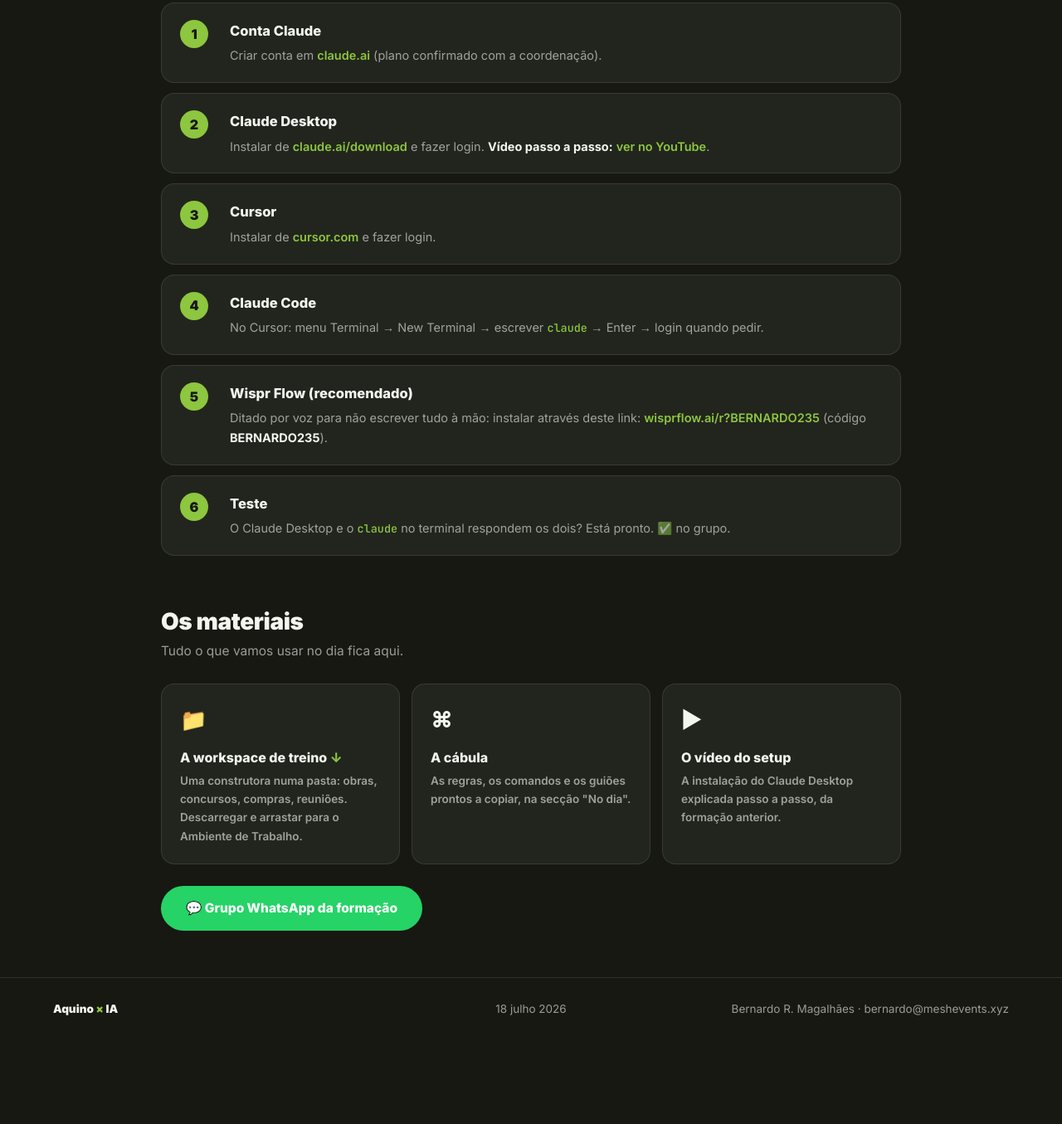
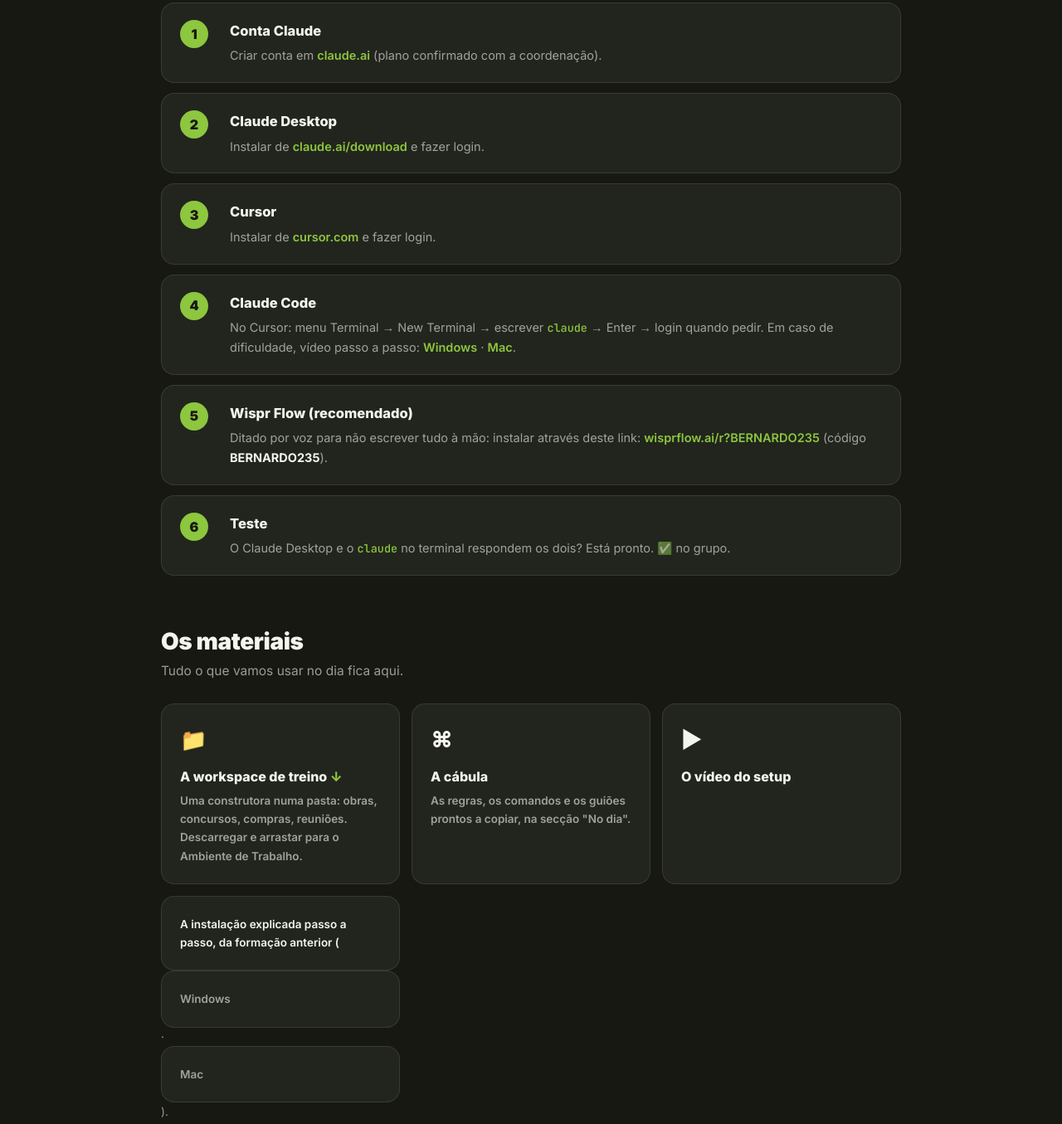
Before and after one commit to Coansss1/formacao-aquino, a plain HTML site: page index.html in a window 1280 px wide. Shown: the part 682-2037 px from the top of the page at 83% size. Before the commit the page ends 1935 px from the top, so only its background shows below. Drawn offline with Linux system fonts and the light colour scheme.

Commit message:
add YouTube install videos (Windows/Mac) from May pre-requisites email

```diff
--- a/index.html
+++ b/index.html
@@ -116,9 +116,9 @@
   <p class="sec-sub">Instalar e testar antes de dia 16. Qualquer problema, é dizer no grupo e resolvemos à distância.</p>
   <div class="steps">
     <div class="step"><div class="n">1</div><div><h3>Conta Claude</h3><p>Criar conta em <a href="https://claude.ai" target="_blank">claude.ai</a> (plano confirmado com a coordenação).</p></div></div>
-    <div class="step"><div class="n">2</div><div><h3>Claude Desktop</h3><p>Instalar de <a href="https://claude.ai/download" target="_blank">claude.ai/download</a> e fazer login. <b style="color:var(--paper)">Vídeo passo a passo:</b> <a href="[LINK-VIDEO-YOUTUBE]" target="_blank">ver no YouTube</a>.</p></div></div>
+    <div class="step"><div class="n">2</div><div><h3>Claude Desktop</h3><p>Instalar de <a href="https://claude.ai/download" target="_blank">claude.ai/download</a> e fazer login.</p></div></div>
     <div class="step"><div class="n">3</div><div><h3>Cursor</h3><p>Instalar de <a href="https://cursor.com" target="_blank">cursor.com</a> e fazer login.</p></div></div>
-    <div class="step"><div class="n">4</div><div><h3>Claude Code</h3><p>No Cursor: menu Terminal → New Terminal → escrever <code>claude</code> → Enter → login quando pedir.</p></div></div>
+    <div class="step"><div class="n">4</div><div><h3>Claude Code</h3><p>No Cursor: menu Terminal → New Terminal → escrever <code>claude</code> → Enter → login quando pedir. Em caso de dificuldade, vídeo passo a passo: <a href="https://youtube.com/watch?v=CaHTlfHWd8U" target="_blank">Windows</a> · <a href="https://youtu.be/uPpj6CZ6LLo" target="_blank">Mac</a>.</p></div></div>
     <div class="step"><div class="n">5</div><div><h3>Wispr Flow (recomendado)</h3><p>Ditado por voz para não escrever tudo à mão: instalar através deste link: <a href="https://wisprflow.ai/r?BERNARDO235" target="_blank">wisprflow.ai/r?BERNARDO235</a> (código <b style="color:var(--paper)">BERNARDO235</b>).</p></div></div>
     <div class="step"><div class="n">6</div><div><h3>Teste</h3><p>O Claude Desktop e o <code>claude</code> no terminal respondem os dois? Está pronto. ✅ no grupo.</p></div></div>
   </div>
@@ -128,7 +128,7 @@
   <div class="res">
     <a href="workspace-treino.zip" download><div class="ico">📁</div><h3>A workspace de treino <em>↓</em></h3><p>Uma construtora numa pasta: obras, concursos, compras, reuniões. Descarregar e arrastar para o Ambiente de Trabalho.</p></a>
     <a href="no-dia.html#cabula"><div class="ico">⌘</div><h3>A cábula</h3><p>As regras, os comandos e os guiões prontos a copiar, na secção "No dia".</p></a>
-    <a href="[LINK-VIDEO-YOUTUBE]" target="_blank"><div class="ico">▶</div><h3>O vídeo do setup</h3><p>A instalação do Claude Desktop explicada passo a passo, da formação anterior.</p></a>
+    <a href="https://youtube.com/watch?v=CaHTlfHWd8U" target="_blank"><div class="ico">▶</div><h3>O vídeo do setup</h3><p>A instalação explicada passo a passo, da formação anterior (<a href="https://youtube.com/watch?v=CaHTlfHWd8U" target="_blank" style="color:var(--verde)">Windows</a> · <a href="https://youtu.be/uPpj6CZ6LLo" target="_blank" style="color:var(--verde)">Mac</a>).</p></a>
   </div>
   <a class="wa" href="#GRUPO-WHATSAPP-LINK-AQUI">💬 Grupo WhatsApp da formação</a>
 </section>
```
